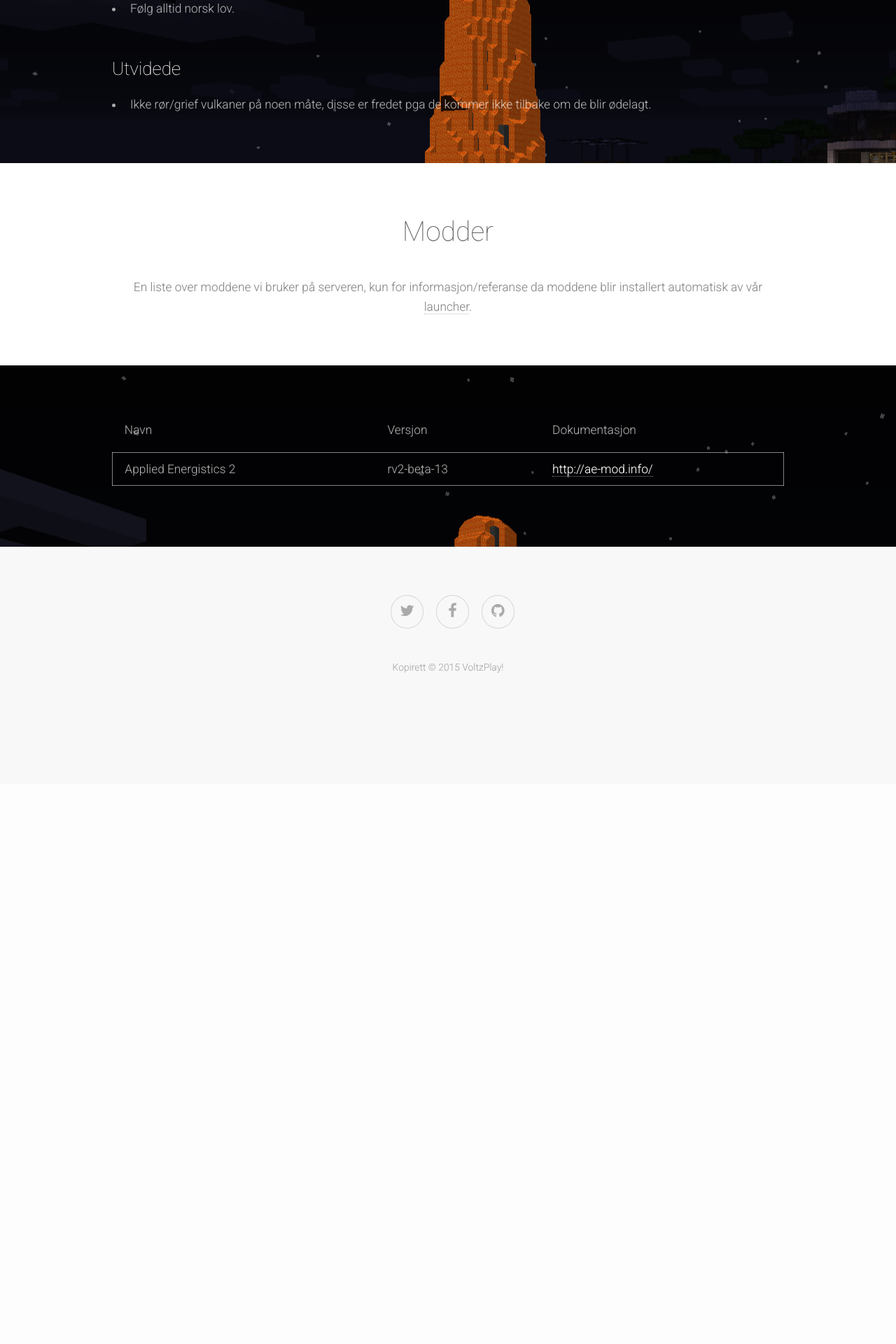
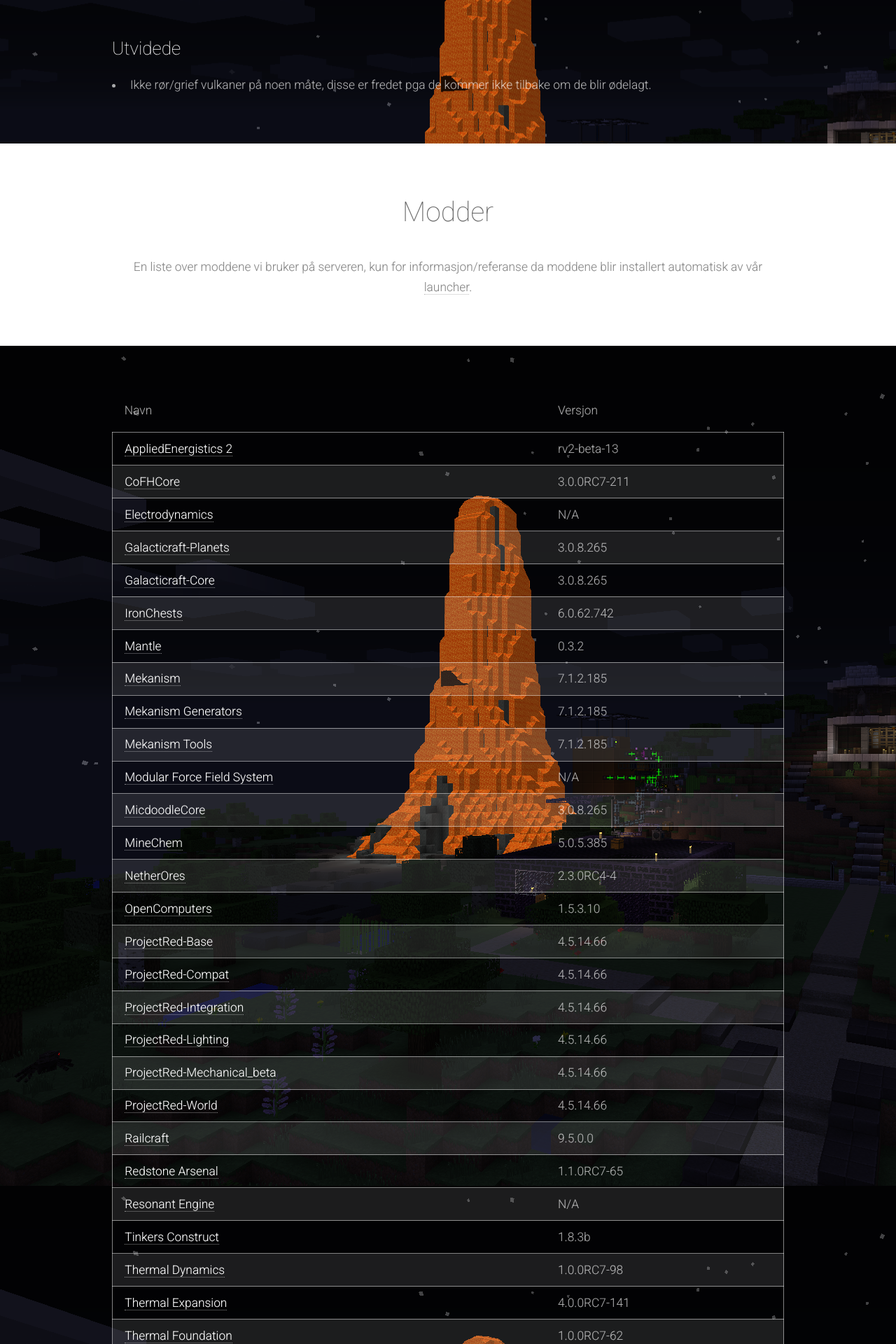
Before and after one commit to VoltzPlay/Site, a PHP site: page / in a window 1280 px wide. Shown: the part 2240-4160 px from the top of the page at 70% size. Before the commit the page ends 3201 px from the top, so only its background shows below. Run offline with PHP 8.4, Linux system fonts and the light colour scheme.

Commit message:
Fixes, added modlist and fixed some typos.

```diff
--- a/index.php
+++ b/index.php
@@ -23,20 +23,20 @@
 		<!-- Header -->
 		<section id="header" class="dark">
 			<header>
-					<h1>Velkommen til VolzPlay!</h1>
+				<h1>Velkommen til VoltzPlay!</h1>
 				<p>En moddet Minecraft server for deg som liker utfordringer og teknologi rettete modder.</p>
 			</header>
 			<footer>
-					<a href="#first" class="button scrolly">Finn ut mer</a>
+				<a href="#information" class="button scrolly">Finn ut mer</a>
 			</footer>
 		</section>
 
-		<!-- First -->
-			<section id="first" class="main">
+		<!-- Information -->
+		<section id="information" class="main">
 			<header>
 				<div class="container">
 					<h2>Hvordan blir jeg med på å spille?</h2>
-						<p>For å kunne spille på vår server må du laste ned vår <a href="#launcher">launcher</a>, og du må spørre "halvorshalvors" for at du skal komme på vår whitelist.</p>
+					<p>For å kunne spille på vår server må du laste ned vår <a href="#launcher">launcher</a>, og spørre "halvorshalvors" om å komme på vår whitelist.</p>
 				</div>
 			</header>
 			<div class="content dark style1 featured">
@@ -77,6 +77,8 @@
 				</div>
 			</div>
 		</section>
+
+		<!-- Rules -->
 		<section id="rules" class="main">
 			<header>
 				<div class="container">
@@ -112,7 +114,9 @@
 				</div>
 			</div>
 		</section>
-			<section id="rules" class="main">
+
+		<!-- Mods -->
+		<section class="main">
 			<header>
 				<div class="container">
 					<h2>Modder</h2>
@@ -122,24 +126,128 @@
 			<div class="content style1 dark">
 				<div class="container">
 					<section>
-							<div class="table-wrapper">
 						<table class="default">
 							<thead>
 								<tr>
 									<th>Navn</th>
 									<th>Versjon</th>
-											<th>Dokumentasjon</th>
 								</tr>
 							</thead>
 							<tbody>
 								<tr>
-											<td>Applied Energistics 2</td>
+									<td><a href="http://ae-mod.info/">AppliedEnergistics 2</a></td>
 									<td>rv2-beta-13</td>
-											<td><a href="http://ae-mod.info/">http://ae-mod.info/</td>
+								</tr>
+								<tr>
+									<td><a href="http://minecraft.curseforge.com/mc-mods/69162-cofhcore">CoFHCore</a></td>
+									<td>3.0.0RC7-211</td>
+								</tr>
+								<tr>
+									<td><a href="http://calclavia.com/electrodynamics/">Electrodynamics</a></td>
+									<td>N/A</td>
+								</tr>
+								<tr>
+									<td><a href="http://micdoodle8.com/mods/galacticraft">Galacticraft-Planets</a></td>
+									<td>3.0.8.265</td>
+								</tr>
+								<tr>
+									<td><a href="http://micdoodle8.com/mods/galacticraft">Galacticraft-Core</a></td>
+									<td>3.0.8.265</td>
+								</tr>
+								<tr>
+									<td><a href="http://www.minecraftforum.net/forums/mapping-and-modding/minecraft-mods/1280827-1-5-and-up-forge-universal-ironchests-5-0">IronChests</a></td>
+									<td>6.0.62.742</td>
+								</tr>
+								<tr>
+									<td><a href="http://minecraft.curseforge.com/mc-mods/74924-mantle">Mantle</a></td>
+									<td>0.3.2</td>
+								</tr>
+								<tr>
+									<td><a href="http://aidancbrady.com/mekanism/">Mekanism</a></td>
+									<td>7.1.2.185</td>
+								</tr>
+								<tr>
+									<td><a href="http://aidancbrady.com/mekanism/">Mekanism Generators</a></td>
+									<td>7.1.2.185</td>
+								</tr>
+								<tr>
+									<td><a href="http://aidancbrady.com/mekanism/">Mekanism Tools</a></td>
+									<td>7.1.2.185</td>
+								</tr>
+								<tr>
+									<td><a href="http://calclavia.com/mffs/">Modular Force Field System</a></td>
+									<td>N/A</td>
+								</tr>
+								<tr>
+									<td><a href="http://micdoodle8.com/mods/galacticraft">MicdoodleCore</a></td>
+									<td>3.0.8.265</td>
+								</tr>
+								<tr>
+									<td><a href="http://minecraft.curseforge.com/mc-mods/73373-minechem">MineChem</a></td>
+									<td>5.0.5.385</td>
+								</tr>
+								<tr>
+									<td><a href="http://minecraft.curseforge.com/mc-mods/66675-netherores">NetherOres</a></td>
+									<td>2.3.0RC4-4</td>
+								</tr>
+								<tr>
+									<td><a href="http://minecraft.curseforge.com/mc-mods/223008-opencomputers">OpenComputers</a></td>
+									<td>1.5.3.10</td>
+								</tr>
+								<tr>
+									<td><a href="http://projectredwiki.com/wiki/Main_Page">ProjectRed-Base</a></td>
+									<td>4.5.14.66</td>
+								</tr>
+								<tr>
+									<td><a href="http://projectredwiki.com/wiki/Main_Page">ProjectRed-Compat</a></td>
+									<td>4.5.14.66</td>
+								</tr>
+								<tr>
+									<td><a href="http://projectredwiki.com/wiki/Main_Page">ProjectRed-Integration</a></td>
+									<td>4.5.14.66</td>
+								</tr>
+								<tr>
+									<td><a href="http://projectredwiki.com/wiki/Main_Page">ProjectRed-Lighting</a></td>
+									<td>4.5.14.66</td>
+								</tr>
+								<tr>
+									<td><a href="http://projectredwiki.com/wiki/Main_Page">ProjectRed-Mechanical_beta</a></td>
+									<td>4.5.14.66</td>
+								</tr>
+								<tr>
+									<td><a href="http://projectredwiki.com/wiki/Main_Page">ProjectRed-World</a></td>
+									<td>4.5.14.66</td>
+								</tr>
+								<tr>
+									<td><a href="http://www.railcraft.info/">Railcraft</a></td>
+									<td>9.5.0.0</td>
+								</tr>
+								<tr>
+									<td><a href="http://minecraft.curseforge.com/mc-mods/70631-redstone-arsenal">Redstone Arsenal</a></td>
+									<td>1.1.0RC7-65</td>
+								</tr>
+								<tr>
+									<td><a href="http://resonantengine.com/">Resonant Engine</a></td>
+									<td>N/A</td>
+								</tr>
+								<tr>
+									<td><a href="http://minecraft.curseforge.com/mc-mods/74072-tinkers-construct">Tinkers Construct</a></td>
+									<td>1.8.3b</td>
+								</tr>
+								<tr>
+									<td><a href="http://minecraft.curseforge.com/mc-mods/227443-thermal-dynamics">Thermal Dynamics</a></td>
+									<td>1.0.0RC7-98</td>
+								</tr>
+								<tr>
+									<td><a href="http://minecraft.curseforge.com/mc-mods/69163-thermalexpansion">Thermal Expansion</a></td>
+									<td>4.0.0RC7-141</td>
+								</tr>
+								<tr>
+									<td><a href="http://minecraft.curseforge.com/mc-mods/222880-thermal-foundation">Thermal Foundation</a></td>
+									<td>1.0.0RC7-62</td>
 								</tr>
 							</tbody>
 						</table>
-							</div>
 					</section>
 				</div>
 			</div>
@@ -320,16 +428,13 @@
 		<!-- Footer -->
 		<section id="footer">
 			<ul class="icons">
-					<li><a href="#" class="icon fa-twitter"><span class="label">Twitter</span></a></li>
-					<li><a href="#" class="icon fa-facebook"><span class="label">Facebook</span></a></li>
 				<li><a href="https://github.com/VoltzPlay/" class="icon fa-github"><span class="label">GitHub</span></a></li>
 			</ul>
 			<div class="copyright">
 				<ul class="menu">
-						<li>Kopirett &copy; <?php echo date('Y'); ?> VoltzPlay!</li>
+					<li>Kopirett &copy; 2014-<?php echo date('Y'); ?> Halvor Lyche Strandvoll.</li>
 				</ul>
 			</div>
 		</section>
-
 	</body>
 </html>
```
Lines whose indentation alone changed are shown as unchanged.
